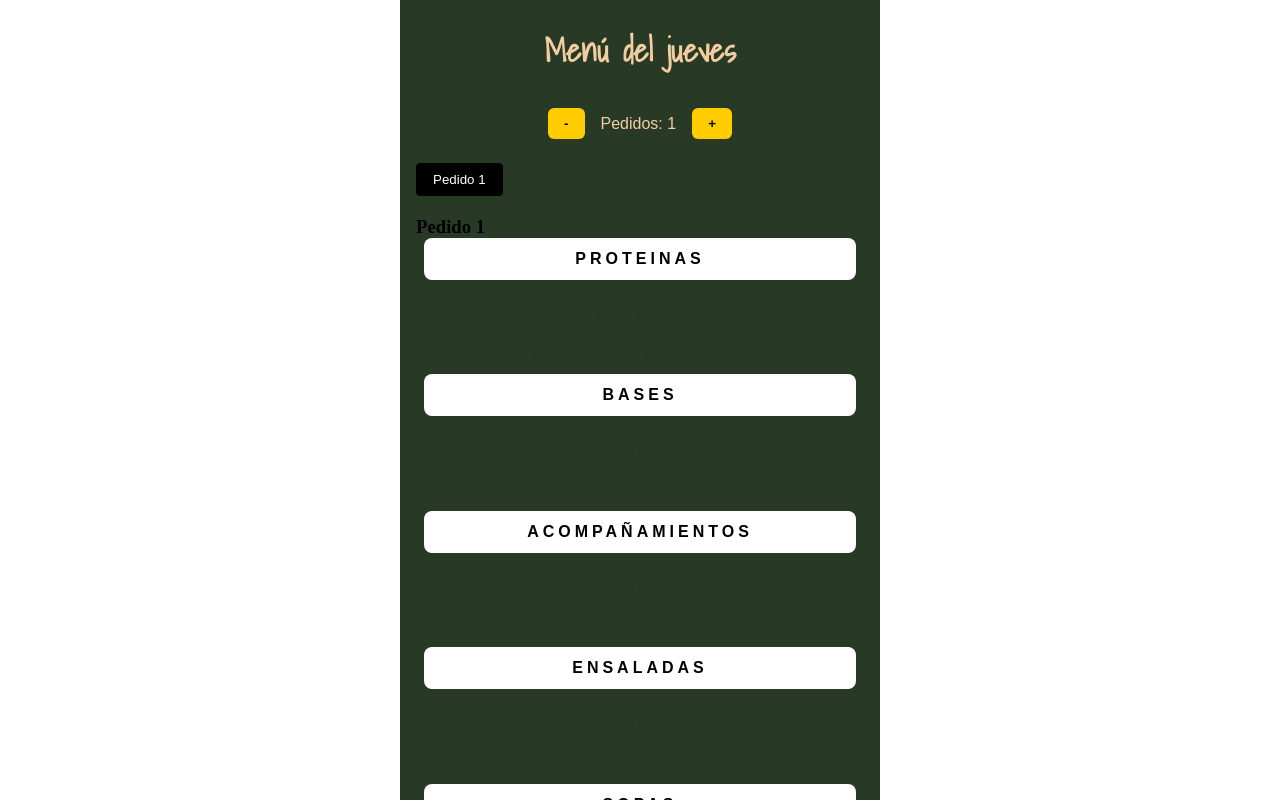
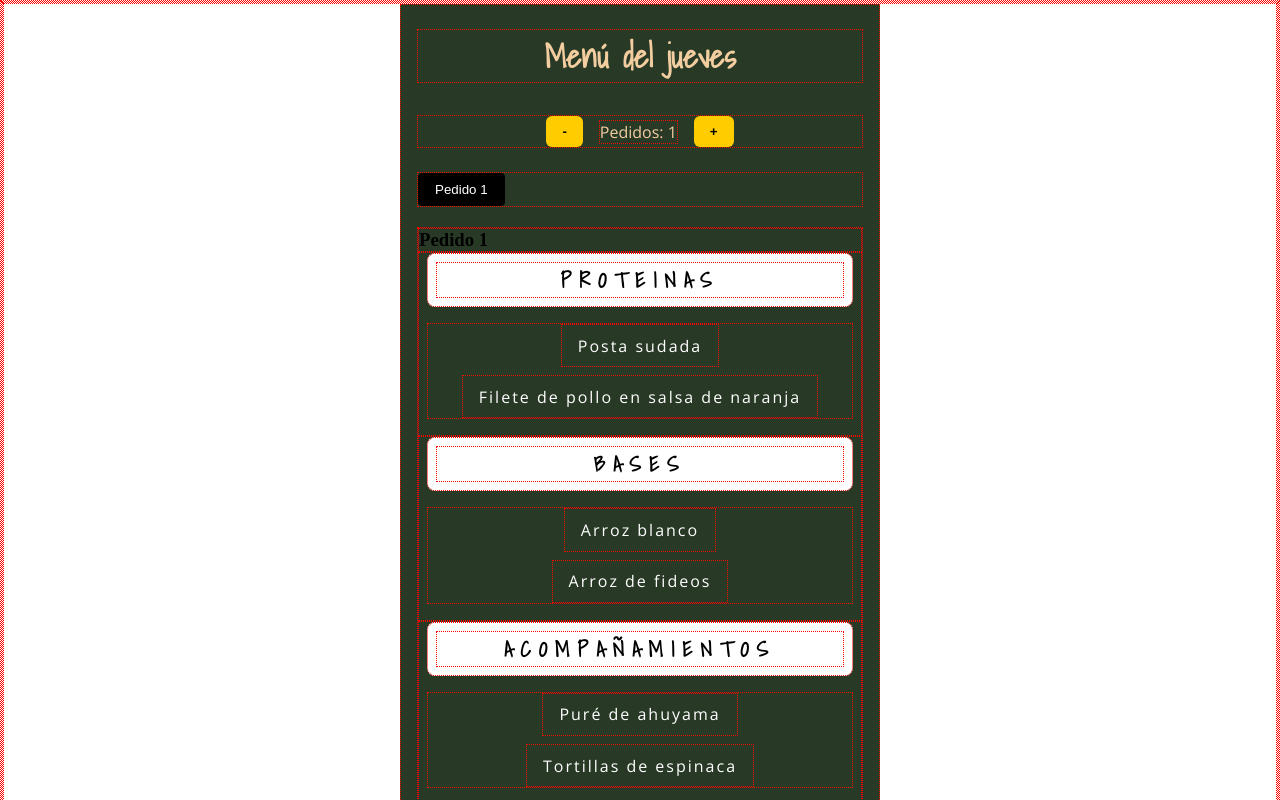
Before and after one commit to EsneiderCdD/MartinaClandestina, a React (Vite) app: page /menu/jueves in a window 1280 px wide. Shown: the top 800 px of the page. Built offline with nearby package versions, Linux system fonts and the light colour scheme.

Commit message:
tipografia dishselector

```diff
--- a/src/components/DishSelector/DishSelector.module.css
+++ b/src/components/DishSelector/DishSelector.module.css
@@ -5,16 +5,18 @@
 
 .categoria {
   background-color: white;
-  padding: 0.75rem;
+  padding: 0.5rem;
   border-radius: 8px;
   text-align: center;
   margin-bottom: 1rem;
 }
 
 .titulo {
-  font-family: var(--font-category);
-  font-size: 1rem;
-  letter-spacing: 4px;
+  font-family: var(--font-title);
+
+
+  font-size: 1.33rem;
+  letter-spacing: 8px;
   text-transform: uppercase;
   text-align: center;
 }
@@ -26,11 +28,12 @@
   flex-direction: column;
   align-items: center;
   gap: 0.5rem;
+  margin-bottom: 1rem;
 
 }
 
 .boton {
-  font-family: var(--font-body);
+  font-family: var(--font-category);
   padding: 0.6rem 1rem;
   border: none;
 
@@ -38,7 +41,13 @@
   background-color: transparent;
   cursor: pointer;
   transition: all 0.2s ease;
-  color: var(--color-text);
+  color: var(--color-primary);
+  font-size: 1rem;
+
+  letter-spacing: 2px;
+
+  text-align: center;
+  width: 100%;
 }
 
 .botonSeleccionado {
--- a/src/index.css
+++ b/src/index.css
@@ -1,7 +1,7 @@
-@import url('https://fonts.googleapis.com/css2?family=Shadows+Into+Light&display=swap');
+@import url('https://fonts.googleapis.com/css2?family=Open+Sans:ital,wght@0,300..800;1,300..800&family=Shadows+Into+Light&display=swap');
 :root {
   /* 🎨 Colores */
-  --color-primary: #0066ff;
+  --color-primary: #ffffff;
   --color-secondary: #ffcc00;
   --color-background: #283926;
   --color-text: #283926;
@@ -9,7 +9,7 @@
 
   /* 🔤 Tipografías */
   --font-title: 'Shadows Into Light';
-  --font-category: 'Josefin Sans', sans-serif;
+  --font-category: 'Open Sans';
   --font-body: 'Inter', sans-serif;
   /* 📱 Breakpoints */
   --breakpoint-xs: 370px;
@@ -23,5 +23,5 @@
   margin: 0;
   padding: 0;
   box-sizing: border-box;
-  /* border: red dotted 1px; */
+  border: red dotted 1px;
 }
```
